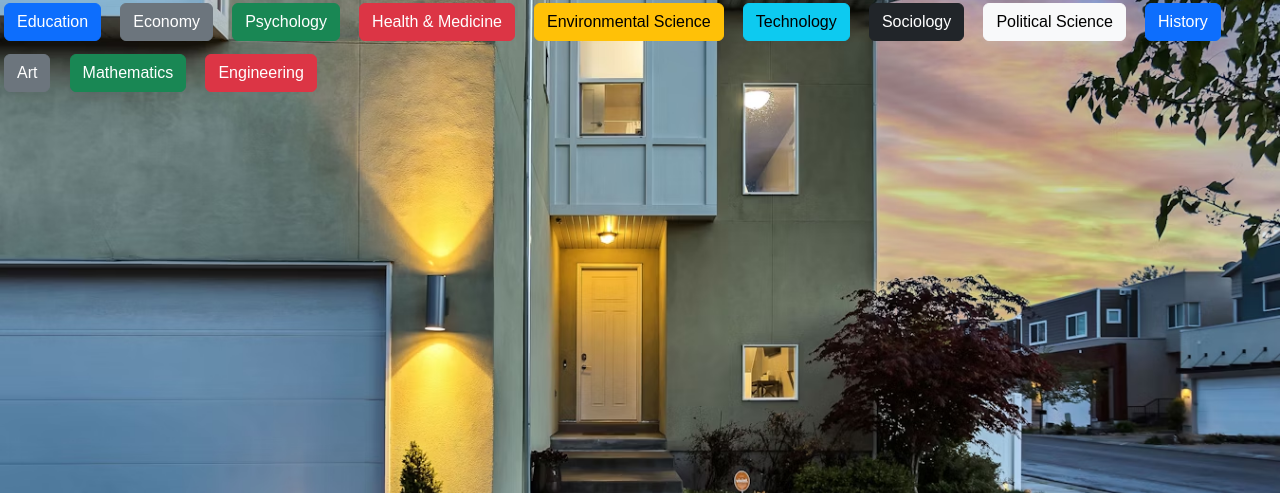
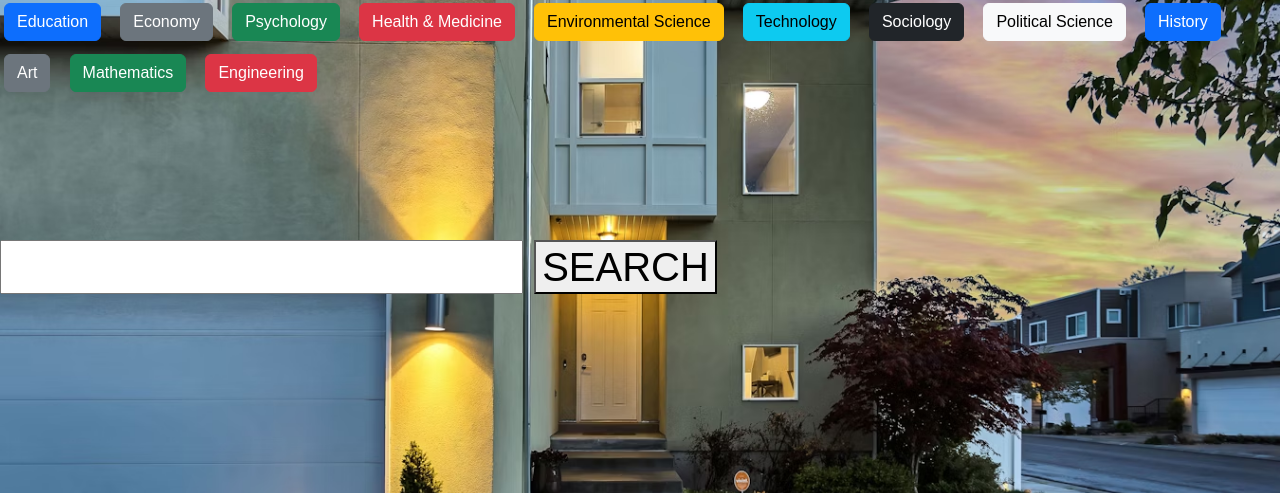
Before and after one commit to Jganyo-dotcom/finalyearapp, a Django app: page /store/topics in a window 1280 px wide. Shown: the part 204-697 px from the top of the page. Run offline with Django 5.2, Linux system fonts and the light colour scheme; a user stored in the database is signed in.

Commit message:
doneforsearch

```diff
--- a/store/static/store/store.js
+++ b/store/static/store/store.js
@@ -1,9 +1,9 @@
 document.addEventListener('DOMContentLoaded', function(){
     console.log('ready')
-    document.querySelectorAll('button').forEach (function(button){
+    document.querySelectorAll('button[data-info]').forEach (function(button){
         button.onclick = function(){
             const area = this.dataset.info
-             document.querySelector('.info').innerHTML = `<h1>Loading please wait ...<h1>`
+            document.querySelector('.info').innerHTML = `<h1>Loading please wait ...<h1>`
             fetch(`https://dataverse.harvard.edu/api/search?q=${area}&type=dataset`)
     .then(response => response.json())
     .then(data =>{
@@ -23,7 +23,7 @@ document.addEventListener('DOMContentLoaded', function(){
                newdiv = document.createElement('div')
 
     newdiv.innerHTML= `
-    Title : ${name}<br>
+     Title :<strong>${name}</strong><br>
     link : <a href ='${link}' target = '_blank'>${link}</a><br>
     authors:${writter_1},   ${writter_2} ,${writter_3}`
 
@@ -43,4 +43,53 @@ document.addEventListener('DOMContentLoaded', function(){
 
     })
 
+
+    const search_btn = document.querySelector('.search')
+
+    search_btn.onclick = function(){
+        let area = document.querySelector('#search-text').value
+
+        if (area.length < 2 ){
+            alert('search box cant be empty!!!')
+            return;
+        }
+        document.querySelector('.info').innerHTML = `<h1>Loading please wait ...<h1>`
+            fetch(`https://dataverse.harvard.edu/api/search?q=${area}&type=dataset`)
+            .then(response => response.json())
+            .then(data =>{
+                let info = data.data.items
+                document.querySelector('.info').innerHTML = ''
+
+
+                for ( let item of info){
+
+                    const name = item.name
+                    const writter = item.authors || []
+                    let writter_1 = writter[0] || 'unknown'
+                    let writter_2 = writter[1] || '';
+                    let writter_3 = writter[2] || '';
+                    const link = item.url
+
+                    newdiv = document.createElement('div')
+
+            newdiv.innerHTML= `
+            Title :<strong>${name}</strong><br>
+            link : <a href ='${link}' target = '_blank'>${link}</a><br>
+            authors:${writter_1},   ${writter_2} ,${writter_3}`
+
+            document.querySelector('.info').appendChild(newdiv)
+
+
+                }
+                 document.querySelector('#search-text').value = '';
+
+            })
+            .catch(error =>
+                console.error(
+            error
+                )
+            )
+
+            }
+
 })
--- a/store/templates/store/error.html
+++ b/store/templates/store/error.html
@@ -5,5 +5,6 @@
 {% block body %}
 {% if message %}
         {{ message }}
+
 {% endif %}
 {% endblock %}
--- a/store/templates/store/topics.html
+++ b/store/templates/store/topics.html
@@ -25,8 +25,17 @@
 <button type="button" class="btn btn-primary m-1" data-info="history">History</button>
 <button type="button" class="btn btn-secondary m-1" data-info="art">Art</button>
 <button type="button" class="btn btn-success m-1" data-info="mathematics">Mathematics</button>
-<button type="button" class="btn btn-danger m-1" data-info="engineering">Engineering</button>
+<button type="button" class="btn btn-danger m-1" data-info="engineering">Engineering</button><br><br><br><br>
 
+
+{% if request.user.is_authenticated %}
+<div>
+        <input type = 'text' id='search-text'>
+        <button class="search">SEARCH</button>
+</div>
+{% endif %}
+
+<!--linking my js file  -->
 <script src="{% static 'store/store.js' %}"></script>
 
 
```
Also changed, not shown: db.sqlite3.
